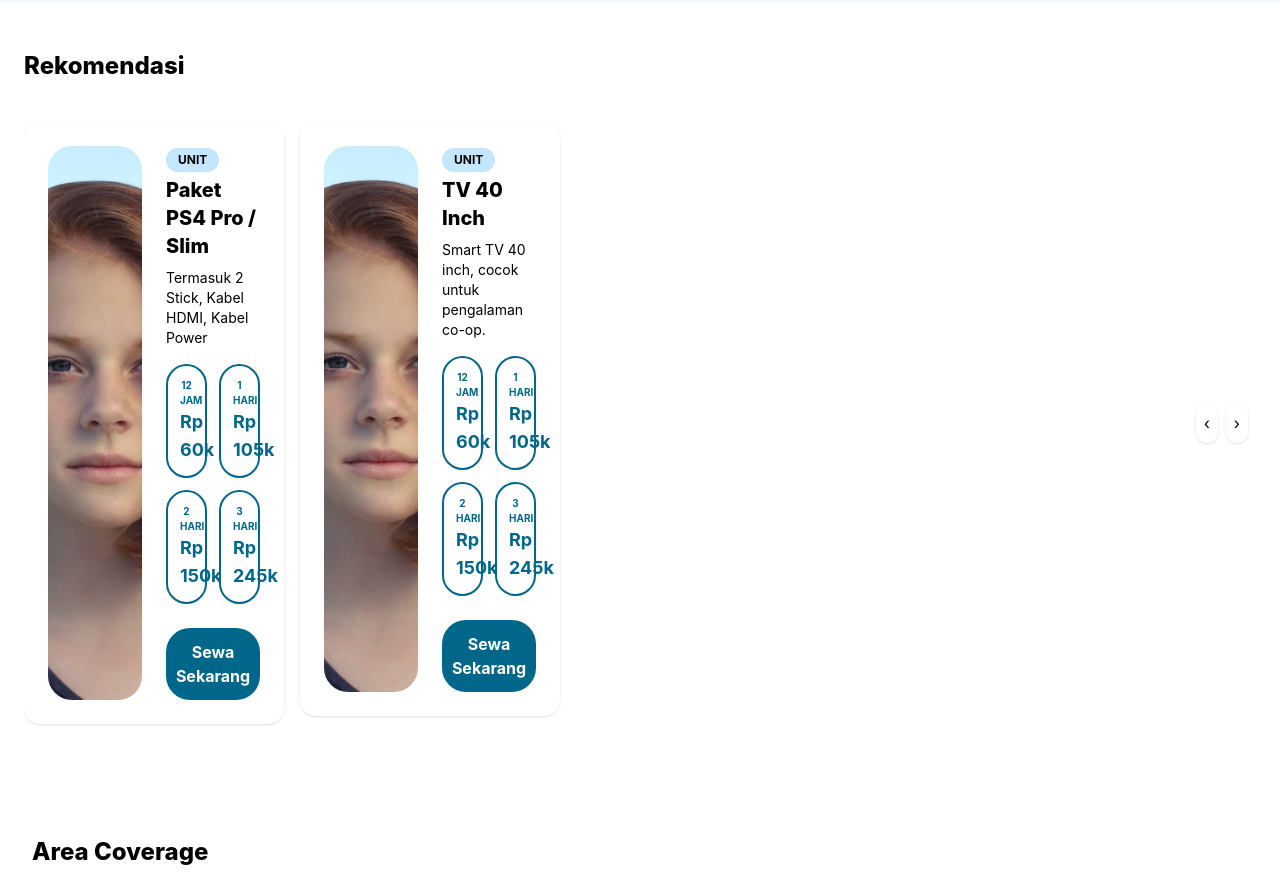
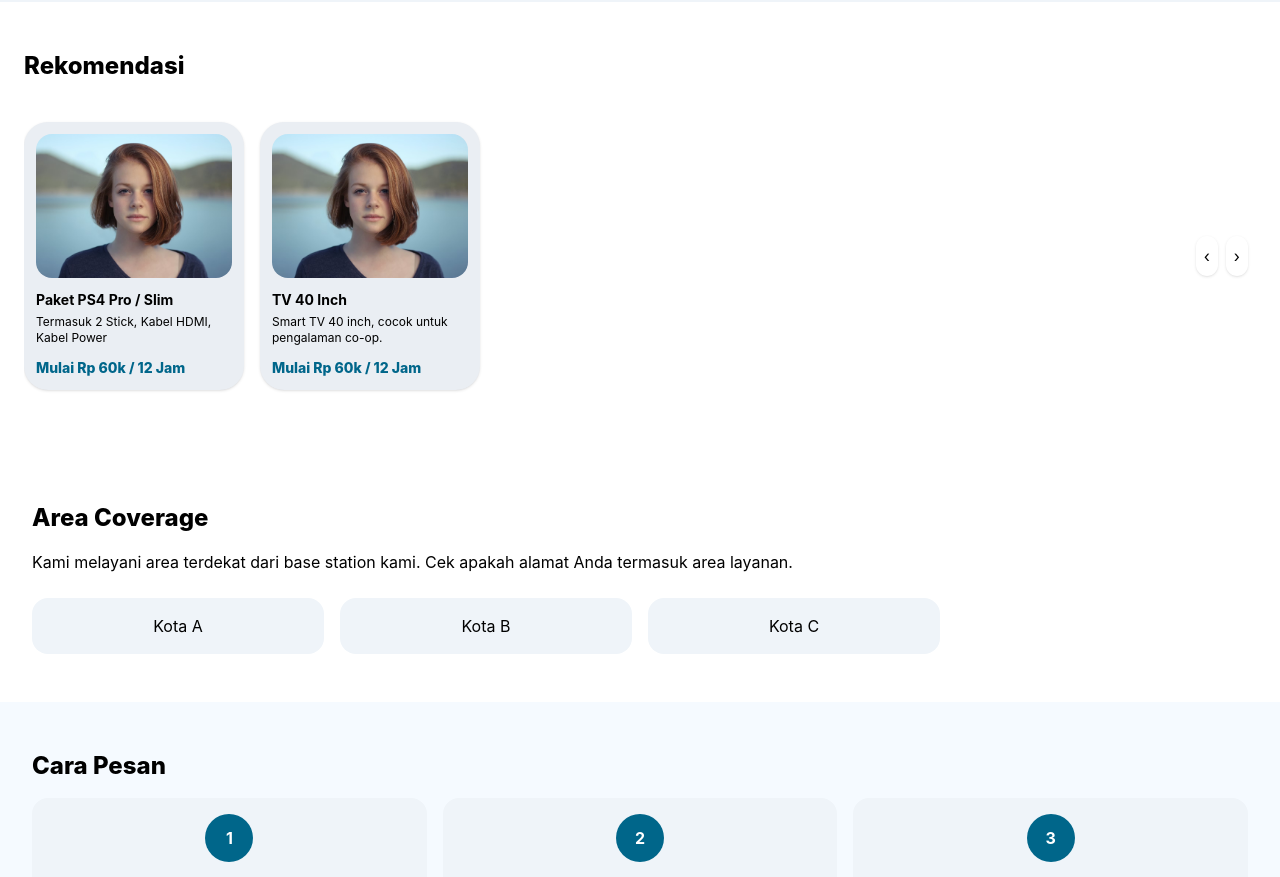
Before and after one commit to dvpms/pangeran-playstation-web, a Next.js app: page / in a window 1280 px wide. Shown: the part 1500-2377 px from the top of the page. Built offline with nearby package versions, Linux system fonts and the light colour scheme.

Commit message:
feat: replace CatalogUnit with GamesCard in GamesCarousel for improved item display

```diff
--- a/src/app/(public)/components/GamesCarousel.js
+++ b/src/app/(public)/components/GamesCarousel.js
@@ -1,7 +1,7 @@
 'use client'
 
 import { useRef } from 'react'
-import CatalogUnit from './CatalogUnit'
+import GamesCard from '@/components/ui/GamesCard'
 
 export default function GamesCarousel({ items = [] }) {
   const ref = useRef(null)
@@ -16,8 +16,8 @@ export default function GamesCarousel({ items = [] }) {
       <div className="overflow-hidden">
         <div ref={ref} className="flex gap-4 overflow-x-auto no-scrollbar py-4">
           {items.map((it, idx) => (
-            <div key={idx} className="min-w-[260px] w-[260px]">
-              <CatalogUnit title={it.title} subtitle={it.subtitle} price={it.price} image={it.image} />
+            <div key={idx} className="min-w-[220px] w-[220px]">
+              <GamesCard {...it} />
             </div>
           ))}
         </div>
--- /dev/null
+++ b/src/components/ui/GamesCard.js
@@ -0,0 +1,34 @@
+import Image from 'next/image'
+
+export default function GamesCard({ title, subtitle, price = [], image }) {
+  const first = Array.isArray(price) && price.length ? price[0] : null
+
+  return (
+    <article className="bg-surface-container rounded-xl p-3 shadow-sm">
+      <div className="w-full h-36 rounded-lg overflow-hidden bg-surface-container">
+        {image ? (
+          <Image
+            src={image}
+            alt={title}
+            width={400}
+            height={240}
+            className="object-cover w-full h-full"
+          />
+        ) : (
+          <div className="w-full h-full flex items-center justify-center">
+            No Image
+          </div>
+        )}
+      </div>
+      <div className="mt-3">
+        <h4 className="text-sm font-bold text-on-surface">{title}</h4>
+        {subtitle && <p className="text-xs text-on-surface-variant mt-1">{subtitle}</p>}
+        {first && (
+          <div className="text-sm font-extrabold text-primary mt-3">
+            Mulai Rp {first.cost} / {first.duration}
+          </div>
+        )}
+      </div>
+    </article>
+  )
+}
```
